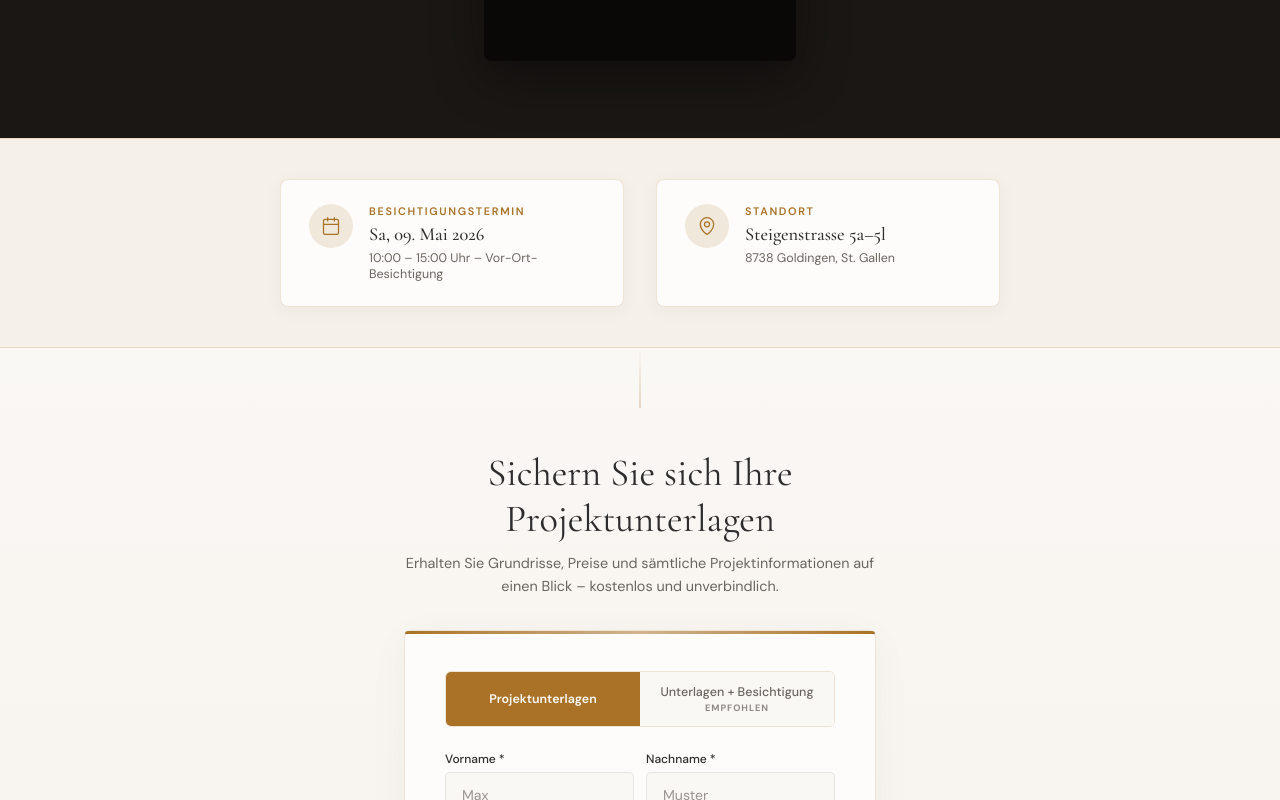
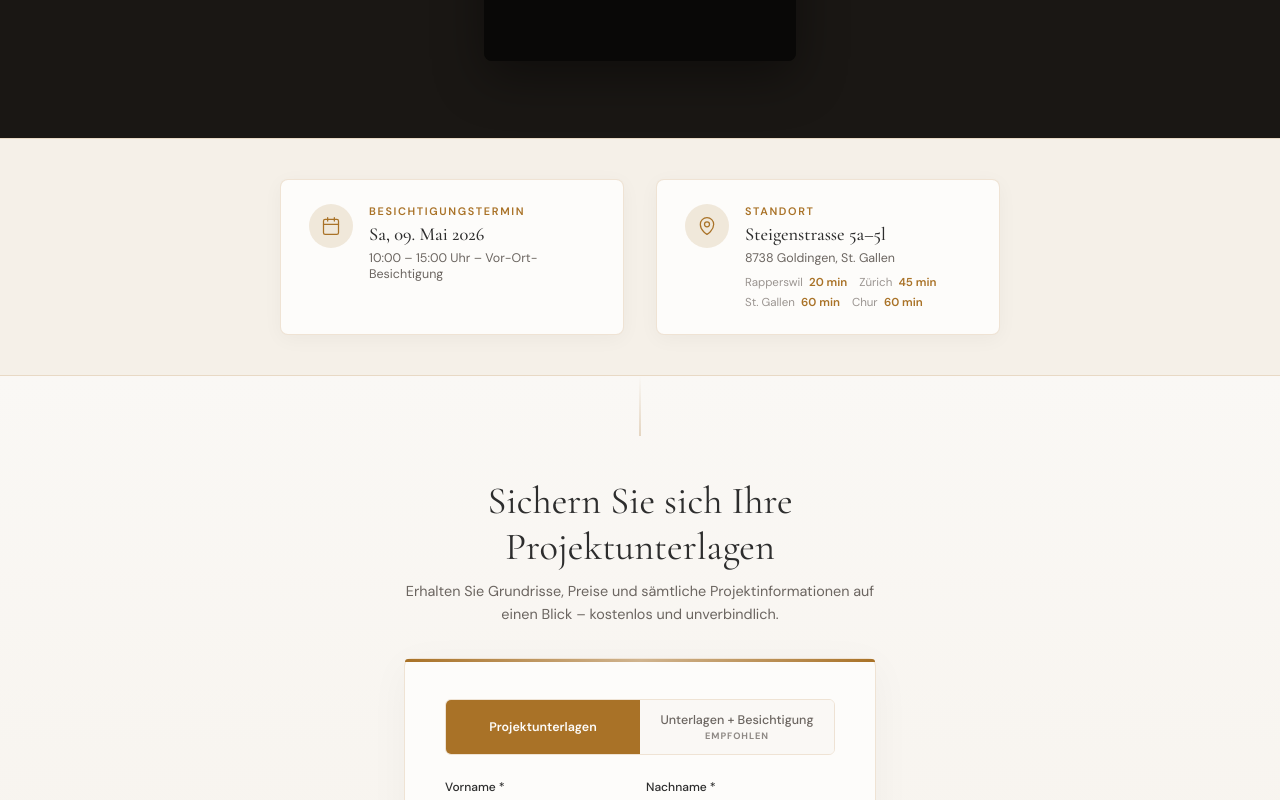
Before and after one commit to Marcowinni/landing-page-goldigwohnen, a plain HTML site: page index.html in a window 1280 px wide. Shown: the part 1879-2679 px from the top of the page. Drawn offline with nearby package versions, Linux system fonts and the light colour scheme; grey boxes are pictures that could not be loaded.

Commit message:
Urgency Bar kürzen, Fahrzeiten zum Standort, Scraper angepasst
- Urgency Bar: "– jetzt Unterlagen sichern" entfernt
- Standort-Karte: Fahrzeiten Rapperswil/Zürich/St. Gallen/Chur ergänzt
- Scraper: Regex auf neue Urgency Bar angepasst

Co-Authored-By: Claude Sonnet 4.6 <noreply@anthropic.com>

```diff
--- a/index.html
+++ b/index.html
@@ -409,6 +409,18 @@
     .info-card-sub {
       font-size: 0.78rem; color: var(--text-sub); margin-top: 0.2rem;
     }
+    .drive-times {
+      display: flex; flex-wrap: wrap; gap: 0.3rem 0.75rem;
+      margin-top: 0.6rem;
+    }
+    .drive-times span {
+      font-size: 0.72rem; color: var(--text-muted);
+      white-space: nowrap;
+    }
+    .drive-times em {
+      font-style: normal; color: var(--gold); font-weight: 600;
+      margin-left: 0.2rem;
+    }
 
     /* ═══════════════════════════════════
        FORM SECTION — clean, centered
@@ -727,7 +739,7 @@
   <div class="urgency-bar">
     <div class="urgency-inner">
       <span class="urgency-dot"></span>
-      <span><strong>14 Einheiten</strong> bereits reserviert oder verkauft – jetzt Unterlagen sichern</span>
+      <span><strong>14 Einheiten</strong> bereits reserviert oder verkauft</span>
     </div>
   </div>
 
@@ -859,6 +871,12 @@
           <p class="info-card-label">Standort</p>
           <p class="info-card-main">Steigenstrasse 5a–5l</p>
           <p class="info-card-sub">8738 Goldingen, St. Gallen</p>
+          <div class="drive-times">
+            <span>Rapperswil <em>20 min</em></span>
+            <span>Zürich <em>45 min</em></span>
+            <span>St. Gallen <em>60 min</em></span>
+            <span>Chur <em>60 min</em></span>
+          </div>
         </div>
       </div>
     </div>
```
Also changed, not shown: 1 other file.
